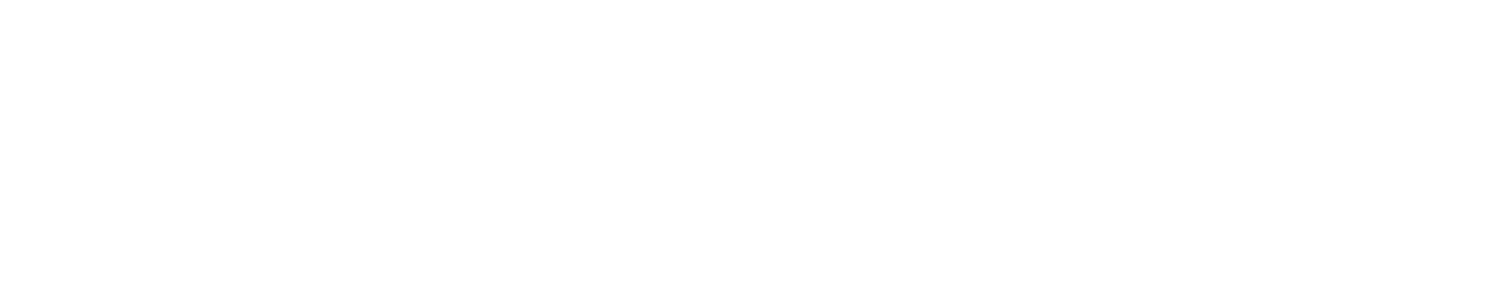
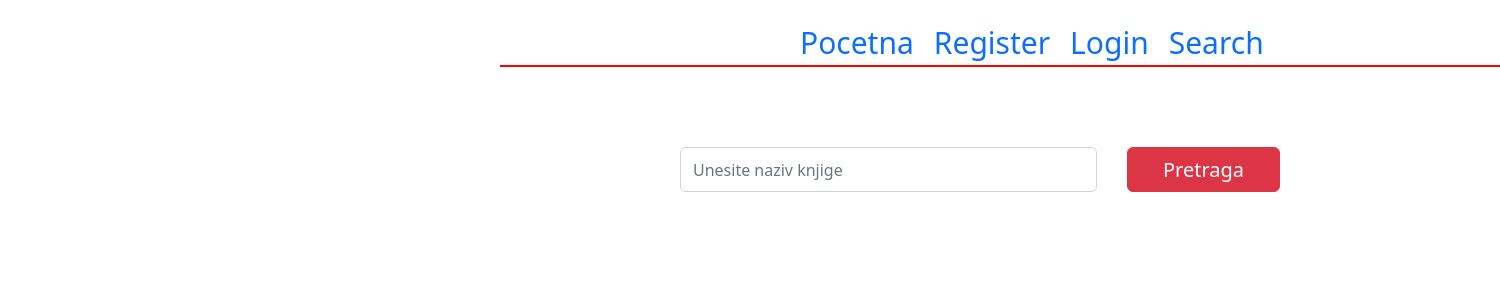
Before and after one commit to bunic123/E-Biblioteka-React, a React (Create React App) app: page /pretraga in a window 1280 px wide. Before the commit this address had no page. Shown: the top 300 px of the page, 1500 px wide, since content can reach past the window. Built offline with nearby package versions, Linux system fonts and the light colour scheme.

Commit message:
Pretraga.js, KnjigaSearch.js, pretraga knjiga preko apija

```diff
--- a/src/App.css
+++ b/src/App.css
@@ -44,7 +44,7 @@
 
 #register-nm{
   margin-top: 5px;
-  margin-left: 400px;
+  margin-left: 20px;
   font-size: 30px;
   text-decoration: none;
   list-style-type: none;
@@ -74,4 +74,56 @@
 .nav-div{
   width: 1000px;
   margin-left: 500px;
+  margin-top: 15px;
 }
+
+#search-nm{
+   margin-top: 5px;
+   margin-left: 20px;
+  font-size: 30px;
+  text-decoration: none;
+  list-style-type: none;
+}
+
+.sr-div {
+  display: flex;
+}
+
+#s-f-m{
+  margin-top: 80px;
+  margin-left: 680px;
+  width: 500px;
+  height: 45px;
+}
+
+#b-p{
+  height: 45px;
+  margin-top: 80px;
+  margin-left: 30px;
+  width: 180px;
+  font-size: 20px;
+}
+
+.pret-div{
+    display: grid;
+    grid-template-columns: 300px 300px 300px;
+    grid-template-rows: 300px 300px 300px;
+    grid-row-gap: 300px;
+    grid-column-gap: 300px;
+    justify-content: center;
+    margin-top: 100px;
+}
+
+#slika-search{
+  margin-left: 100px;
+  width: 100px;
+  height: 100px;
+}
+
+#pocetna-nm{
+   margin-top: 5px;
+   margin-left: 300px;
+  font-size: 30px;
+  text-decoration: none;
+  list-style-type: none;
+}
--- a/src/App.js
+++ b/src/App.js
@@ -5,6 +5,7 @@
 import Dodaj from './strane/Dodaj';
 import Registracija from './strane/Registracija';
 import Prijava from './strane/Prijava';
+import Pretraga from './strane/Pretraga';
 
 
 
@@ -18,6 +19,8 @@
           <Route path="dodaj" element={<Dodaj />} />
           <Route path="registracija" element={<Registracija />} />
           <Route path="prijava" element={<Prijava />} />
+          <Route path="pretraga" element={<Pretraga />} />
+          <Route path="pocetna" element={<Pocetna />} />
         </Routes>
       </Router>
     </div>
--- /dev/null
+++ b/src/komponente/KnjigaSearch.js
@@ -0,0 +1,26 @@
+import { Link } from 'react-router-dom'
+
+function KnjigaSearch(props) {
+
+    const knjiga = props.knjiga;
+    const slika = props.slika;
+
+
+    return (
+        <div className="card text-center">
+            <img src={slika} id='slika-search' className="card-img-top" alt="..." />
+            <div className="card-body">
+                <h3 className="card-title">{knjiga.name}</h3>
+            </div>
+            <ul className="list-group list-group-flush">
+                <li className="list-group-item"><h4>Pisac: {knjiga.authors[0]}</h4></li>
+                <li className="list-group-item"><h5>Rejting: {knjiga.rating}</h5></li>
+                <li className="list-group-item"><h6>URL:<Link to={knjiga.url}>{knjiga.url}</Link></h6></li>
+            </ul>
+
+
+        </div>
+    )
+}
+
+export default KnjigaSearch;
--- a/src/komponente/NavMenu.js
+++ b/src/komponente/NavMenu.js
@@ -4,8 +4,10 @@
     return (
         <div className="nav-div">
             <nav>
+                <Link to="/pocetna"><li id="pocetna-nm">Pocetna</li></Link>
                 <Link to="/registracija"><li id="register-nm">Register</li></Link>
                 <Link to="/prijava"><li id="login-nm">Login</li></Link>
+                <Link to="/pretraga"><li id="search-nm">Search</li></Link>
             </nav>
         </div>
     )
--- /dev/null
+++ b/src/strane/Pretraga.js
@@ -0,0 +1,66 @@
+import NavMenu from "../komponente/NavMenu";
+import { useState } from 'react'
+import Knjiga from "../komponente/Knjiga";
+import KnjigaSearch from "../komponente/KnjigaSearch";
+
+
+function Pretraga() {
+
+    const [knjige, setKnjige] = useState([]);
+    const [pretraga, setPretraga] = useState('');
+
+    function handleInput(e) {
+        setPretraga(e.target.value)
+    }
+
+
+    function pretragaKnjigaAPI() {
+
+        const options = {
+            method: 'GET',
+            headers: {
+                'X-RapidAPI-Key': '4916172c11msh0beee19c8846ca4p127267jsn0bc7bcd7fc43',
+                'X-RapidAPI-Host': 'hapi-books.p.rapidapi.com'
+            }
+        };
+
+        fetch(`https://hapi-books.p.rapidapi.com/search/${pretraga}`, options)
+            .then(response => response.json())
+            .then(response => setKnjige(response))
+            .catch(err => console.error(err));
+
+
+    }
+
+    console.log(knjige)
+
+
+    return (
+        <div>
+
+            <NavMenu />
+
+            <div className="sr-div">
+                <input type="text" className="form-control" id="s-f-m" onChange={handleInput} value={pretraga} placeholder="Unesite naziv knjige" />
+                <button onClick={pretragaKnjigaAPI} className="btn btn-danger" id="b-p">Pretraga</button>
+            </div>
+
+            <div className="pret-div">
+
+                {knjige.map(knjiga => {
+                    return (
+                        <div className='prikaz-knjiga'>
+                            <KnjigaSearch key={knjiga.book_id} knjiga={knjiga} slika={knjiga.cover} />
+                        </div>
+                    );
+                })}
+
+
+
+            </div>
+
+        </div>
+    )
+}
+
+export default Pretraga;
--- a/src/strane/Prijava.js
+++ b/src/strane/Prijava.js
@@ -1,6 +1,7 @@
 import { useState } from 'react'
 import axios from 'axios'
 import { useNavigate } from 'react-router-dom'
+import NavMenu from '../komponente/NavMenu';
 
 function Prijava() {
 
@@ -35,6 +36,9 @@
 
     return (
         <div>
+
+            <NavMenu />
+
             <div className='div-f'>
 
                 <form onSubmit={prijava}>
--- a/src/strane/Registracija.js
+++ b/src/strane/Registracija.js
@@ -1,5 +1,6 @@
 import { useState } from 'react'
 import axios from 'axios'
+import NavMenu from '../komponente/NavMenu';
 
 function Registracija() {
 
@@ -27,6 +28,8 @@
 
     return (
         <div>
+
+            <NavMenu />
 
             <div className='div-f'>
 
```
